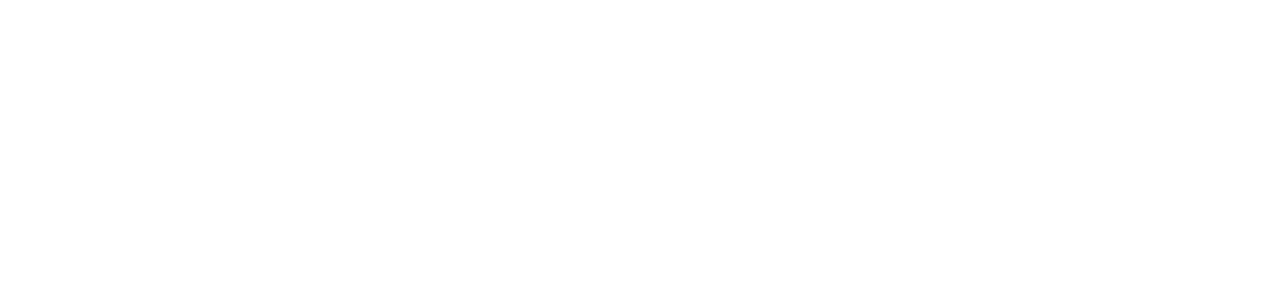
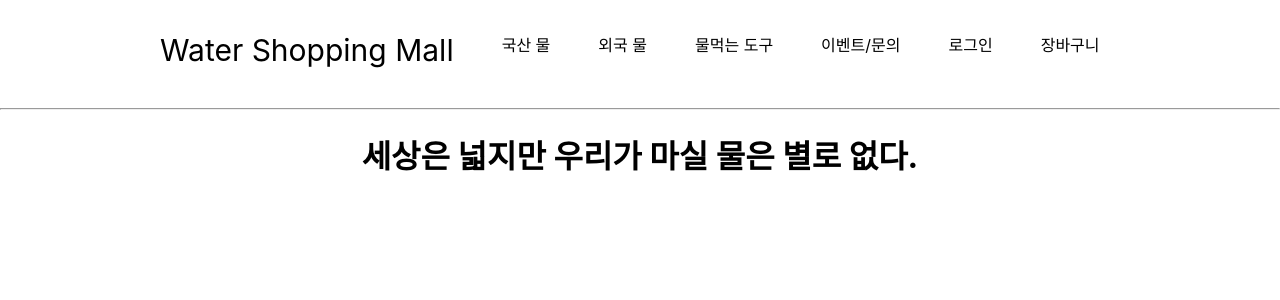
Before and after one commit to ZetBe/DestopShoppingMall, a React (Create React App) app in the folder wasm/: page / in a window 1280 px wide. Shown: the top 300 px of the page. Built offline with nearby package versions, Linux system fonts and the light colour scheme.

Commit message:
2023-03-18-2

```diff
--- a/wasm/src/App.js
+++ b/wasm/src/App.js
@@ -1,5 +1,30 @@
+import { RouterProvider, createBrowserRouter } from 'react-router-dom'
+import RootLayout from './pages/RootLayout'
+import HomePage from './pages/Home'
+import KoreanPage from './pages/Korean'
+import ForeignPage from './pages/Foreign'
+import WaterToolPage from './pages/WaterTool'
+import EventIssuePage from './pages/EventIssue'
+import LoginPage from './pages/Login'
+import BasketPage from './pages/Basket'
+const router = createBrowserRouter([
+  {
+    path: '/',
+    element: <RootLayout />,
+    children: [
+      { index: true, element: <HomePage /> },
+      { path: 'korean', element: <KoreanPage /> },
+      { path: 'foreign', element: <ForeignPage /> },
+      { path: 'water-tool', element: <WaterToolPage /> },
+      { path: 'event-issue', element: <EventIssuePage /> },
+      { path: 'login', element: <LoginPage /> },
+      { path: 'basket', element: <BasketPage /> },
+    ],
+  },
+])
+
 function App() {
-  return <></>
+  return <RouterProvider router={router}></RouterProvider>
 }
 
 export default App
--- /dev/null
+++ b/wasm/src/components/MainNavigation.js
@@ -0,0 +1,81 @@
+import { NavLink } from 'react-router-dom'
+import classes from './MainNavigation.module.css'
+function MainNavigation() {
+  return (
+    <>
+      <header className={classes.header}>
+        <nav>
+          <ul className={classes.list}>
+            <li>
+              <NavLink to="" className={classes.title}>
+                Water Shopping Mall
+              </NavLink>
+            </li>
+            <li>
+              <NavLink
+                to="/korean"
+                className={({ isActive }) =>
+                  isActive ? classes.active : undefined
+                }
+              >
+                국산 물
+              </NavLink>
+            </li>
+            <li>
+              <NavLink
+                to="/foreign"
+                className={({ isActive }) =>
+                  isActive ? classes.active : undefined
+                }
+              >
+                외국 물
+              </NavLink>
+            </li>
+            <li>
+              <NavLink
+                to="/water-tool"
+                className={({ isActive }) =>
+                  isActive ? classes.active : undefined
+                }
+              >
+                물먹는 도구
+              </NavLink>
+            </li>
+            <li>
+              <NavLink
+                to="/event-issue"
+                className={({ isActive }) =>
+                  isActive ? classes.active : undefined
+                }
+              >
+                이벤트/문의
+              </NavLink>
+            </li>
+            <li>
+              <NavLink
+                to="/login"
+                className={({ isActive }) =>
+                  isActive ? classes.active : undefined
+                }
+              >
+                로그인
+              </NavLink>
+            </li>
+            <li>
+              <NavLink
+                to="/basket"
+                className={({ isActive }) =>
+                  isActive ? classes.active : undefined
+                }
+              >
+                장바구니
+              </NavLink>
+            </li>
+          </ul>
+        </nav>
+      </header>
+      <hr></hr>
+    </>
+  )
+}
+export default MainNavigation
--- /dev/null
+++ b/wasm/src/components/MainNavigation.module.css
@@ -0,0 +1,29 @@
+.header {
+  max-width: 60rem;
+  margin: auto;
+  padding: 2rem;
+  display: flex;
+  justify-content: space-between;
+}
+
+.list {
+  display: flex;
+  gap: 3rem;
+}
+
+.list a {
+  text-decoration: none;
+  color: var(--color-primary-400);
+}
+
+.list a:hover,
+.list a.active {
+  color: var(--color-primary-800);
+  text-decoration: underline;
+  background-color: aquamarine;
+}
+
+.title {
+  font-size: 30px;
+  background-color: white;
+}
--- a/wasm/src/index.css
+++ b/wasm/src/index.css
@@ -11,3 +11,13 @@
   font-family: source-code-pro, Menlo, Monaco, Consolas, 'Courier New',
     monospace;
 }
+
+ul {
+  list-style: none;
+  margin: 0;
+  padding: 0;
+}
+
+h1 {
+  text-align: center;
+}
--- /dev/null
+++ b/wasm/src/pages/Basket.js
@@ -0,0 +1,5 @@
+function BasketPage() {
+  return <>basket</>
+}
+
+export default BasketPage
--- /dev/null
+++ b/wasm/src/pages/EventIssue.js
@@ -0,0 +1,5 @@
+function EventIssuePage() {
+  return <>event issue</>
+}
+
+export default EventIssuePage
--- /dev/null
+++ b/wasm/src/pages/Foreign.js
@@ -0,0 +1,5 @@
+function ForeignPage() {
+  return <>foreign</>
+}
+
+export default ForeignPage
--- /dev/null
+++ b/wasm/src/pages/Home.js
@@ -0,0 +1,5 @@
+function HomePage() {
+  return <h1>세상은 넓지만 우리가 마실 물은 별로 없다.</h1>
+}
+
+export default HomePage
--- /dev/null
+++ b/wasm/src/pages/Korean.js
@@ -0,0 +1,8 @@
+function KoreanPage() {
+  return <>korean</>
+}
+
+export default KoreanPage
+export async function loader() {
+  const response = await fetch()
+}
--- /dev/null
+++ b/wasm/src/pages/Login.js
@@ -0,0 +1,5 @@
+function LoginPage() {
+  return <>login</>
+}
+
+export default LoginPage
--- /dev/null
+++ b/wasm/src/pages/RootLayout.js
@@ -0,0 +1,15 @@
+import { Outlet } from 'react-router-dom'
+import MainNavigation from '../components/MainNavigation'
+
+function RootLayout() {
+  return (
+    <>
+      <MainNavigation />
+      <main>
+        <Outlet></Outlet>
+      </main>
+    </>
+  )
+}
+
+export default RootLayout
--- /dev/null
+++ b/wasm/src/pages/WaterTool.js
@@ -0,0 +1,5 @@
+function WaterToolPage() {
+  return <>water tool</>
+}
+
+export default WaterToolPage
```
